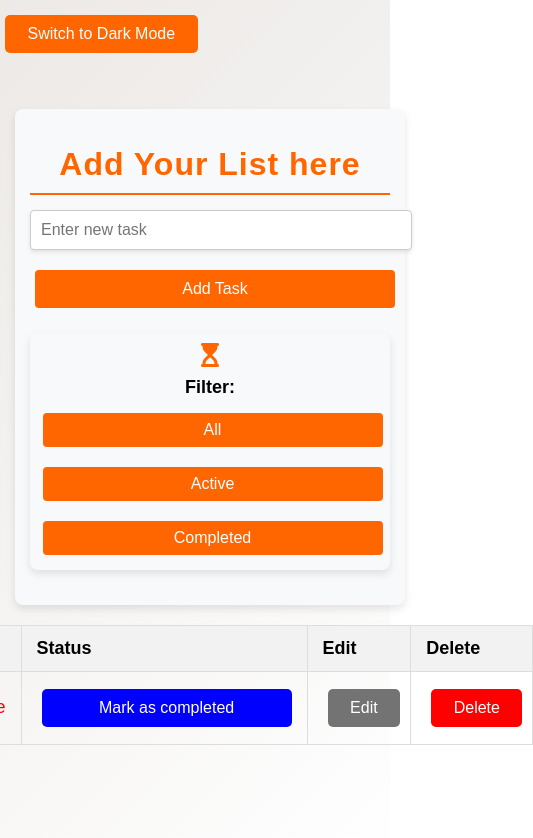
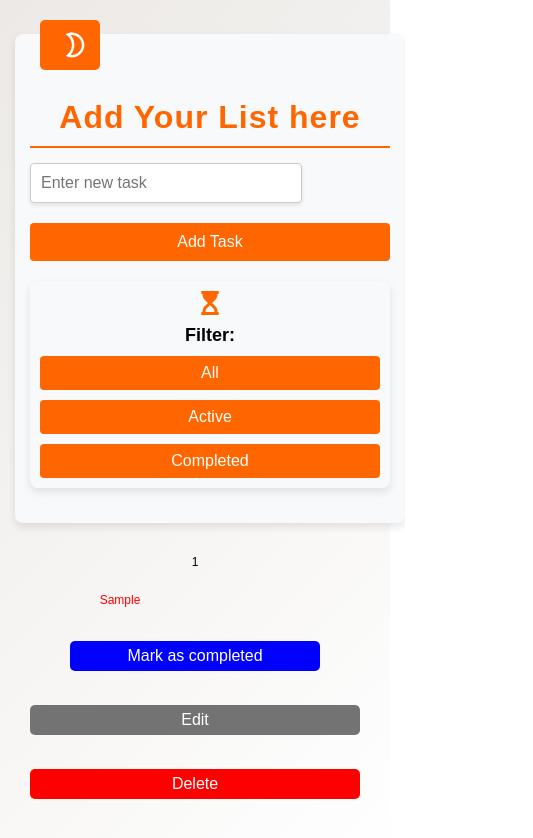
Before and after one commit to chandank0820/to-do-list-app, a React (Create React App) app: page / in a window 390 px wide. Both pictures are taken after typing "Sample" into the empty fields and a click on the button "Add Task". Shown: the top 838 px of the page, 533 px wide, since content can reach past the window. Built offline with nearby package versions, Linux system fonts and the light colour scheme.

Commit message:
made some changes in styling

```diff
--- a/package.json
+++ b/package.json
@@ -10,6 +10,7 @@
     "@testing-library/user-event": "^13.5.0",
     "react": "^18.3.1",
     "react-dom": "^18.3.1",
+    "react-icons": "^5.3.0",
     "react-scripts": "5.0.1",
     "web-vitals": "^2.1.4"
   },
--- a/src/App.css
+++ b/src/App.css
@@ -1,8 +1,8 @@
 .App {
   text-align: center;
-  font-family:Arial, Helvetica, sans-serif;
-  padding:20px;
-  background: linear-gradient(135deg,#ece9e6,#ffffff);
+  font-family: Arial, Helvetica, sans-serif;
+  padding: 20px;
+  background: linear-gradient(135deg, #ece9e6, #ffffff);
   min-height: 100vh;
   display: flex;
   flex-direction: column;
@@ -10,49 +10,48 @@
   align-items: center;
 
 }
-
-input{
-  padding:10px 15px;
-  margin-right:10px;
-  border:1px solid #ccc;
+input {
+  padding: 10px 15px;
+  margin-right: 10px;
+  border: 1px solid #ccc;
   border-radius: 5px;
-  font-size:16px;
-  width:250px;
-  box-shadow: 0px 2px 4px rgba(0,0, 0, 0.1);
+  font-size: 16px;
+  width: 250px;
+  box-shadow: 0px 2px 4px rgba(0, 0, 0, 0.1);
   outline: none;
 }
 
-input:focus{
-  border-color:#007bff;
-  box-shadow:0px 2px 8px rgba(0,123,255,0.2);
+input:focus {
+  border-color: #007bff;
+  box-shadow: 0px 2px 8px rgba(0, 123, 255, 0.2);
 }
 
-button{
-  padding:10px 20px;
-  margin:5px;
-  cursor:pointer;
-  background-color:#ff6600 ;
-  color:white;
-  border:none;
+button {
+  padding: 10px 20px;
+  /* margin:5px; */
+  cursor: pointer;
+  background-color: #ff6600;
+  color: white;
+  border: none;
   border-radius: 5px;
-  font-size:16px;
-  transition:background-color 0.3s,box-shadow 0.3s;
-}
-
-button:hover{
-  background-color:#0056b3;
-  box-shadow:0px 4px 8px rgba(0,123,255,0.4);
-}
-
-button:active{
-  background-color: #004494;
-  box-shadow: 0px 3px 6px rgba(0,123,255,0.4);
+  font-size: 16px;
+  transition: background-color 0.3s, box-shadow 0.3s;
 }
 
 
-h1{
+button:hover {
+  background-color: #0056b3;
+  box-shadow: 0px 4px 8px rgba(0, 123, 255, 0.4);
+}
+
+button:active {
+  background-color: #004494;
+  box-shadow: 0px 3px 6px rgba(0, 123, 255, 0.4);
+}
+
+h1 {
   font-size: 2.5 rem;
-  color:#ff6600;
+  color: #ff6600;
   font-weight: 600;
   margin-bottom: 15px;
   letter-spacing: 1px;
@@ -66,27 +65,24 @@ table {
   border-collapse: collapse;
   margin: 20px 0;
   font-size: 18px;
-  text-align: left;
-
+  text-align: center;
 }
 
 thead {
   background-color: #f2f2f2;
-
-
 }
 
-th, td {
+th,
+td {
   padding: 12px 15px;
   border: 1px solid #ddd;
-
 }
 .filter-container {
   display: flex;
   align-items: center;
-   gap: 10px;
-   justify-content: space between ;
-   align-items: center;
+  gap: 10px;
+  justify-content: space between;
+  align-items: center;
   margin-bottom: 20px;
   background-color: #f8f9fa;
   padding: 10px;
@@ -123,8 +119,12 @@ th, td {
   outline: none;
   box-shadow: 0 0 0 2px rgba(0, 123, 255, 0.5);
 }
-
-
+.icon {
+  font-size: 30px;
+  display: flex;
+  justify-content: center;
+  align-items: center;
+}
 .task-container {
   width: 100%;
   max-width: 600px;
@@ -134,8 +134,7 @@ th, td {
   border-radius: 8px;
   box-shadow: 0 4px 8px rgba(0, 0, 0, 0.1);
 }
-.task-container-dark-mode{
-
+.task-container-dark-mode {
   width: 100%;
   max-width: 600px;
   margin: 0 auto;
@@ -143,14 +142,12 @@ th, td {
   background-color: #121212;
   border-radius: 8px;
   box-shadow: 0 4px 8px rgba(211, 196, 196, 0.1);
-
-
 }
 
 .input-task-container {
   display: flex;
   justify-content: space-between;
-  align-items: center;
+  /* align-items: ; */
   margin-bottom: 20px;
 }
 
@@ -176,7 +173,6 @@ th, td {
 .add-task-button:hover {
   background-color: #0056b3;
 }
-
 
 .filter-container {
   display: flex;
@@ -212,9 +208,9 @@ th, td {
 
 .dark-mode {
   text-align: center;
-  font-family:Arial, Helvetica, sans-serif;
-  padding:20px;
-  background: linear-gradient(135deg,#121212,#111111);
+  font-family: Arial, Helvetica, sans-serif;
+  padding: 20px;
+  background: linear-gradient(135deg, #121212, #111111);
   min-height: 100vh;
   display: flex;
   flex-direction: column;
@@ -223,10 +219,10 @@ th, td {
   background-color: #121212;
   color: black;
 }
-.index{
-  color:black;
+.index {
+  color: black;
 }
-.index-dark{
+.index-dark {
   color: white;
 }
 @media (max-width: 768px) {
@@ -234,9 +230,9 @@ th, td {
     padding: 15px;
   }
 
-  h1 {
-    font-size: 2rem;
-  }
+
+
+
 
   .task-container {
     padding: 15px;
@@ -259,27 +255,127 @@ th, td {
   .filter-container {
     justify-content: center; /* Center filters on smaller screens */
   }
+
+  table,
+  thead,
+  tbody,
+  th,
+  td,
+  tr {
+    display: block;
+  }
+
+  thead tr {
+    display: none;
+  }
+
+  tr {
+    margin-bottom: 10px;
+  }
+
+  td {
+    text-align: center;
+    /* padding-left: 10%; */
+    position: relative;
+  }
+
+  /* td:before {
+    content: attr(data-label);
+    position: absolute;
+    left: 10px;
+    top: 12px;
+    white-space: nowrap;
+    font-weight: bold;
+  } */
+
+  td button {
+    width: 100%;
+    margin-top: 10px;
+  }
+  header {
+    width: 250px;
+  }
+  header button{
+    width:60px;
+    position: absolute;
+  }
+
+  .icon {
+    font-size: 30px;
+    display: flex;
+    justify-content: center;
+    align-items: center;
+  }
+  header button{
+    position: absolute;
+  left: 20px;
+  top: 10px;
+  }
+
+  td {
+    border: none;
+    font-size: 12px;
+    text:center;
+  }
+
 }
 
-header{
+header {
   position: absolute;
-  left:0;
-  top:10px;
+  left: 20px;
+  top: 10px;
 }
 
 @media (max-width: 480px) {
-  input, button {
-    width: 100%; /* Full width on very small screens */
+  .app {
+    display: flex;
+    align-items: space-between;
+    text-align: center;
+  }
+  button {
+    width: 100%;
     margin-right: 0;
   }
 
   .task-input {
-    margin-right: 0;
+    margin-right: 0px;
     margin-bottom: 10px;
   }
 
   .filter-container {
-    flex-direction: column; /* Stack filters on top of each other */
+    flex-direction: column;
     align-items: center;
   }
+
+  td {
+    border: none;
+    font-size: 12px;
+  }
+
+  td button {
+    padding: 6px;
+  }
+  header {
+    position: absolute;
+  left: 20px;
+  top: 10px;
+  }
+  .icon {
+    font-size: 30px;
+    display: flex;
+    justify-content: center;
+    align-items: center;
+  }
+
+  h1 {
+    font-size: 5 rem;
+    color: #ff6600;
+    font-weight: 600;
+    margin-top: 50px;
+    margin-bottom: 15px;
+    letter-spacing: 1px;
+    text-align: center;
+    border-bottom: 2px solid #ff6600;
+    padding-bottom: 10px;
+  }
 }
--- a/src/App.js
+++ b/src/App.js
@@ -1,110 +1,128 @@
-import React,{useState,useEffect} from 'react';
-import './App.css';
-import '@fortawesome/fontawesome-free/css/all.min.css';
+import React, { useState, useEffect } from "react";
+import "./App.css";
+import "@fortawesome/fontawesome-free/css/all.min.css";
+import { MdOutlineModeNight } from "react-icons/md";
+import { WiDaySunny } from "react-icons/wi";
 
 function App() {
-
-  const [newTask,setNewTask]=useState('');
-  const [tasks,setTasks] = useState([]);
-  const [filter,setFilter]=useState('All');
-  const [editTaskText,setEditTaskText]=useState('');
-  const [editTaskId,setEditTaskId]=useState(null);
+  const [newTask, setNewTask] = useState("");
+  const [tasks, setTasks] = useState([]);
+  const [filter, setFilter] = useState("All");
+  const [editTaskText, setEditTaskText] = useState("");
+  const [editTaskId, setEditTaskId] = useState(null);
   const [isDarkMode, setIsDarkMode] = useState(false);
 
+  useEffect(() => {
+    const savedTasks = JSON.parse(localStorage.getItem("tasks"));
+    const savedMode = localStorage.getItem("darkMode");
 
-  useEffect(()=>{
-    const savedTasks=JSON.parse(localStorage.getItem('tasks'));
-    const savedMode = localStorage.getItem('darkMode');
-
-    if(savedTasks){
+    if (savedTasks) {
       setTasks(savedTasks);
     }
 
-    if (savedMode === 'true') {
+    if (savedMode === "true") {
       setIsDarkMode(true);
     }
-  },[]);
 
-  useEffect(()=>{
-    if(tasks.length>0){
-      localStorage.setItem('tasks',JSON.stringify(tasks));
-    }else{
-      localStorage.removeItem('tasks');
-    }
-    localStorage.setItem('darkMode', isDarkMode);
-   },[tasks,isDarkMode]);
+    // const handleStorageChange = (event) => {
+    //   if (event.key === 'tasks') {
+    //     const updatedTasks = JSON.parse(event.newValue);
+    //     setTasks(updatedTasks);
+    //   }
+    //   if (event.key === 'darkMode') {
+    //     const updatedDarkMode = JSON.parse(event.newValue);
+    //     setIsDarkMode(updatedDarkMode);
+    //   }
+    // };
+
+    // window.addEventListener('storage', handleStorageChange);
 
 
-  const addTask = ()=>{
-    if(newTask.trim()===''){
-      setNewTask('');
+    // return () => {
+    //   window.removeEventListener('storage', handleStorageChange);
+    // };
+  }, []);
+
+  useEffect(() => {
+    if (tasks.length > 0) {
+      localStorage.setItem("tasks", JSON.stringify(tasks));
+    } else {
+      localStorage.removeItem("tasks");
+    }
+    localStorage.setItem("darkMode", isDarkMode);
+
+  }, [tasks, isDarkMode]);
+
+  const addTask = () => {
+    if (newTask.trim() === "") {
+      setNewTask("");
       return; //Checking the empty input validation
     }
 
-
     //method to add NewTask
-    const newTaskItem={
-      id:Date.now(),
-      text:newTask,
-      completed:false
+    const newTaskItem = {
+      id: Date.now(),
+      text: newTask,
+      completed: false,
     };
-    setTasks([...tasks,newTaskItem]);
-    setNewTask('');
-  }
+    setTasks([...tasks, newTaskItem]);
+    setNewTask("");
+  };
 
   //save the task again after performing edit on it
-  const saveTask=(taskId)=>{
+  const saveTask = (taskId) => {
     setTasks(
-      tasks.map((task)=>task.id===taskId?{...task,text:editTaskText}:task)
+      tasks.map((task) =>
+        task.id === taskId ? { ...task, text: editTaskText } : task
+      )
     );
     setEditTaskId(null);
-  }
+  };
 
   //Toggling between marking as complete or not complete
-  const toggle=(taskId)=>{
+  const toggle = (taskId) => {
     setTasks(
-      tasks.map((task)=>task.id===taskId?{...task,completed:!task.completed}:task)
+      tasks.map((task) =>
+        task.id === taskId ? { ...task, completed: !task.completed } : task
+      )
     );
   };
 
   //Method to delete task
-  const deleteTask=(taskId)=>{
-    setTasks(tasks.filter((task)=>task.id!==taskId));
+  const deleteTask = (taskId) => {
+    setTasks(tasks.filter((task) => task.id !== taskId));
   };
 
-  const filteredTasks=tasks.filter((task)=>{
-    if(filter==='All') return true;
-    if(filter==='Active') return !task.completed;
-    if(filter==='Completed') return task.completed;
+  const filteredTasks = tasks.filter((task) => {
+    if (filter === "All") return true;
+    if (filter === "Active") return !task.completed;
+    if (filter === "Completed") return task.completed;
+    return true;
+  });
 
-  })
-
-  const editTask=(taskId,text)=>{
+  const editTask = (taskId, text) => {
     setEditTaskId(taskId);
     setEditTaskText(text);
-  }
+  };
 
   //function to toggle dark mode
   const toggleDarkMode = () => {
     setIsDarkMode(!isDarkMode);
   };
 
-
   return (
-
-
-
-  <div className={isDarkMode ? 'dark-mode' : 'App'}>
-
+    <div className={isDarkMode ? "dark-mode" : "App"}>
       <header>
         <button onClick={toggleDarkMode}>
-          {isDarkMode ? 'Switch to Light Mode' : 'Switch to Dark Mode'}
+          {/* {isDarkMode ? "Switch to Light Mode" : "Switch to Dark Mode"} */}
+          {isDarkMode?(<WiDaySunny className="icon"/>):(<MdOutlineModeNight className="icon"/>)}
         </button>
       </header>
 
- <div className={isDarkMode?"task-container-dark-mode":"task-container"}>
+      <div
+        className={isDarkMode ? "task-container-dark-mode" : "task-container"}
+      >
         <h1>Add Your List here</h1>
-
 
         <div className="input-task-container">
           <input
@@ -114,38 +132,56 @@ function App() {
             placeholder="Enter new task"
             className="task-input"
           />
-    <button onClick={addTask} className="add-task-button">Add Task</button>
+          <button onClick={addTask} className="add-task-button">
+            Add Task
+          </button>
         </div>
 
         {/* Filtering */}
-  {tasks.length>0 && <div className="filter-container">
+        {tasks.length > 0 && (
+          <div className="filter-container">
             <i className="fas fa-hourglass-start filter-icon"></i>
             <span className="filter-label">Filter:</span>
-    <button className="filter-button" onClick={() => setFilter('All')}>All</button>
-    <button className="filter-button" onClick={() => setFilter('Active')}>Active</button>
-    <button className="filter-button" onClick={() => setFilter('Completed')}>Completed</button>
-  </div>}
+            <button className="filter-button" onClick={() => setFilter("All")}>
+              All
+            </button>
+            <button
+              className="filter-button"
+              onClick={() => setFilter("Active")}
+            >
+              Active
+            </button>
+            <button
+              className="filter-button"
+              onClick={() => setFilter("Completed")}
+            >
+              Completed
+            </button>
+          </div>
+        )}
       </div>
 
-
-
       <table>
-   {filteredTasks.length>0 && <thead>
-    <tr >
+        {filteredTasks.length > 0 && (
+          <thead>
+            <tr>
               <th>S.No</th>
               <th>Task</th>
               <th>Status</th>
               <th>Edit</th>
               <th>Delete</th>
             </tr>
-  </thead>}
+          </thead>
+        )}
         <tbody>
           {filteredTasks.map((task, index) => (
             <tr key={task.id}>
-        <td className={isDarkMode?"index-dark":"index"}>{index + 1}</td>
+              <td className={isDarkMode ? "index-dark" : "index"} data-label="S.No">
+                {index + 1}
+              </td>
 
               {/* edit functionality */}
-        <td style={{ width: '50%' }}>
+              <td style={{ width: "50%" }} data-label="Task">
                 {editTaskId === task.id ? (
                   <div>
                     <input
@@ -159,9 +195,9 @@ function App() {
                   <span
                     onClick={() => toggle(task.id)}
                     style={{
-                textDecoration: task.completed ? 'line-through' : '',
-                color: task.completed ? 'green' : 'red',
-                cursor: 'pointer',
+                      textDecoration: task.completed ? "line-through" : "",
+                      color: task.completed ? "green" : "red",
+                      cursor: "pointer",
                     }}
                   >
                     {task.text}
@@ -172,16 +208,26 @@ function App() {
               {/* toggle */}
               <td>
                 <button
-            onClick={() => toggle(task.id)}
-            style={{ backgroundColor: 'blue', color: 'white',width:'250px' }}
+                  onClick={() => toggle(task.id)} data-label="Status"
+                  style={{
+                    backgroundColor: "blue",
+                    color: "white",
+                    width: "250px",
+                  }}
                 >
-            {task.completed ? 'Mark as not completed' : 'Mark as completed'}
+                  {task.completed
+                    ? "Mark as not completed"
+                    : "Mark as completed"}
                 </button>
               </td>
 
               {/* Edit button */}
               <td>
-          <button onClick={() => editTask(task.id, task.text)} style={{ backgroundColor: '#737373' }}>
+                <button
+                  onClick={() => editTask(task.id, task.text)}
+                  style={{ backgroundColor: "#737373" }}
+                  data-label="Edit"
+                >
                   Edit
                 </button>
               </td>
@@ -190,7 +236,8 @@ function App() {
               <td>
                 <button
                   onClick={() => deleteTask(task.id)}
-            style={{ backgroundColor: 'red', color: 'white' }}
+                  style={{ backgroundColor: "red", color: "white" }}
+                  data-label="Delete"
                 >
                   Delete
                 </button>
@@ -199,11 +246,7 @@ function App() {
           ))}
         </tbody>
       </table>
-
     </div>
-
-
-
   );
 }
 
```
Also changed, not shown: 1 other file (tests, documents, lock files or other folders). Lines whose indentation alone changed are shown as unchanged.
